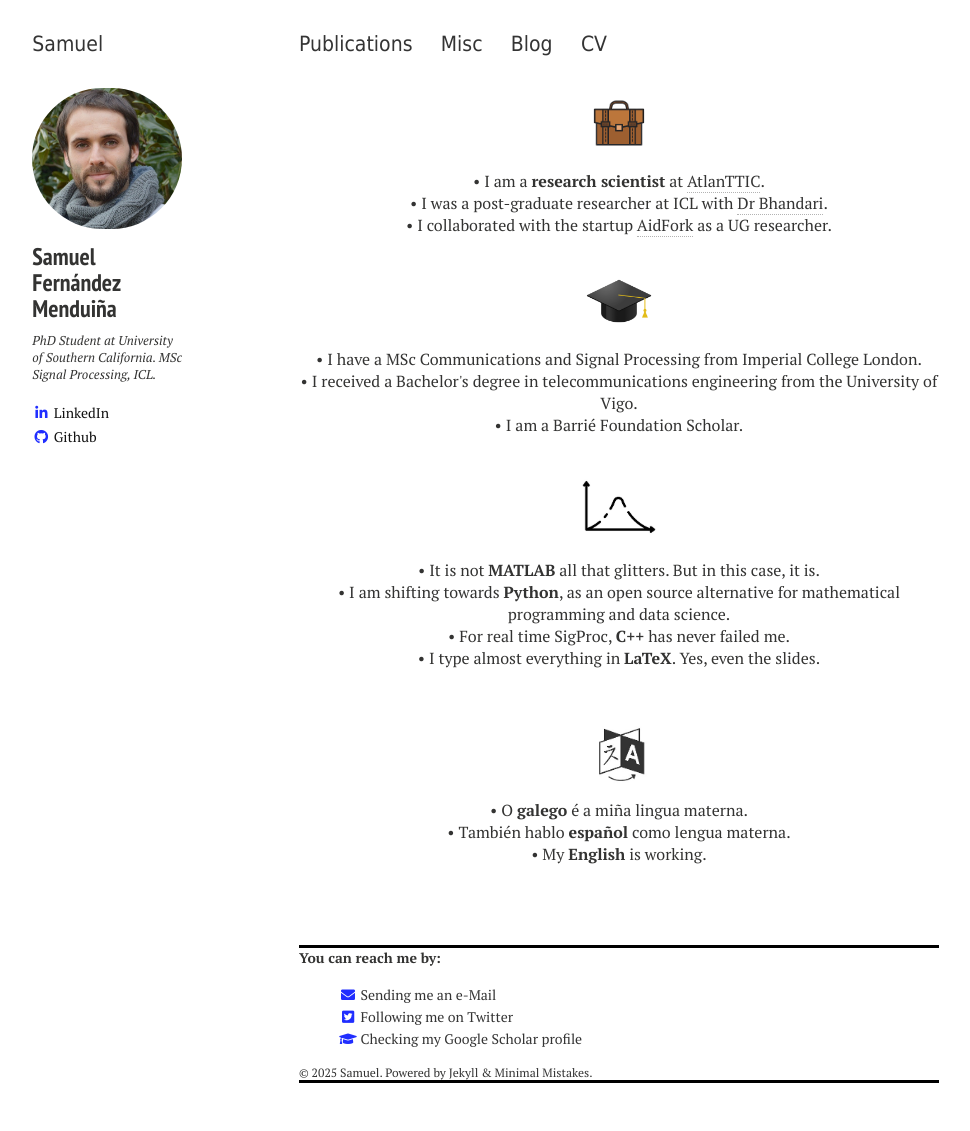
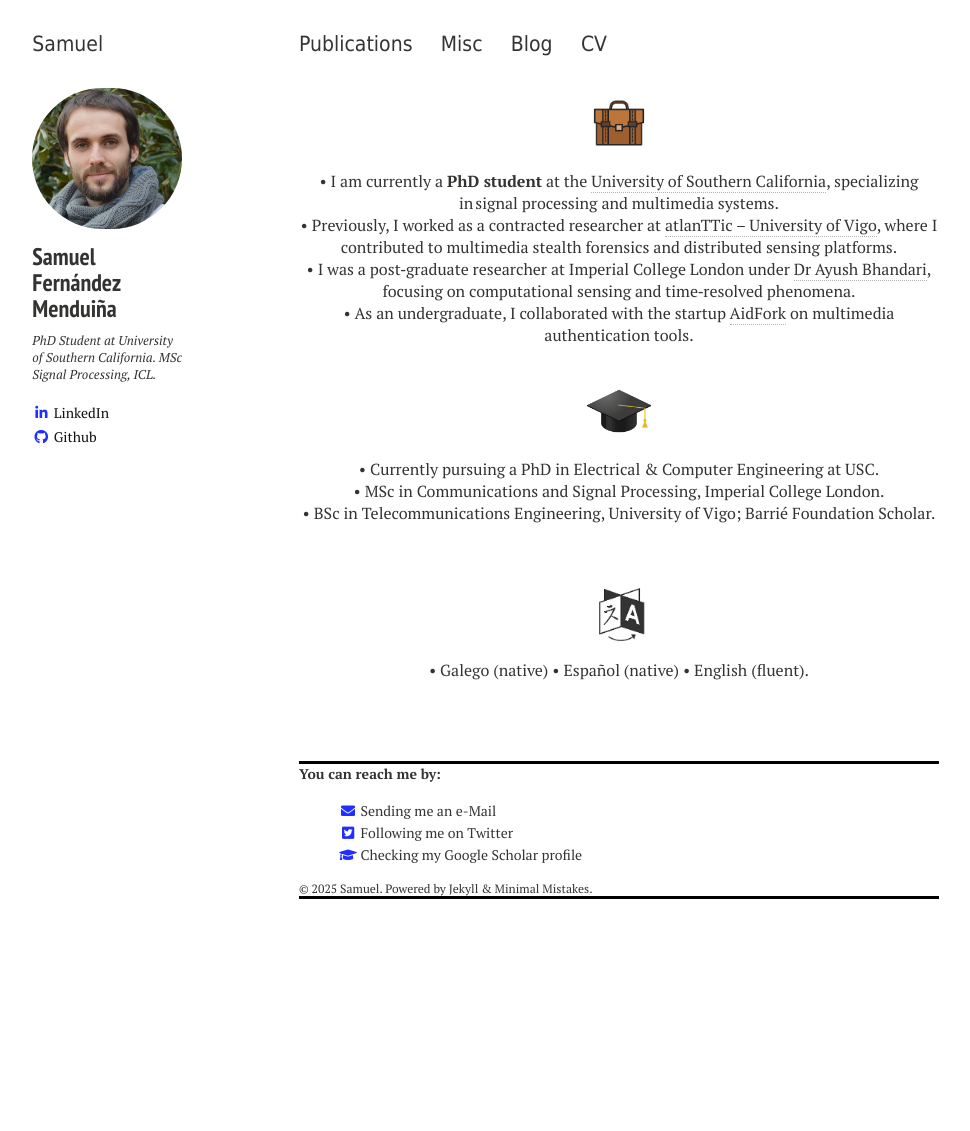
Before and after one commit to sf219/sf219.github.io, a Jekyll site: the page built from cv.md, in a window 1280 px wide. Shown: the whole page, without its empty margins (21-991 px from the left). Built offline with Jekyll 4.4.1, drawn with Linux system fonts in a browser that asks for light colours; nearby versions of some CDN libraries; after the commit the page ends 947 px from its top, so only the background shows below that.

Commit message:
Updates CV

```diff
--- a/_layouts/cv.html
+++ b/_layouts/cv.html
@@ -2,23 +2,18 @@
 <!--[if lt IE 7]><html class="no-js lt-ie9 lt-ie8 lt-ie7" lang="en"> <![endif]-->
 <!--[if (IE 7)&!(IEMobile)]><html class="no-js lt-ie9 lt-ie8" lang="en"><![endif]-->
 <!--[if (IE 8)&!(IEMobile)]><html class="no-js lt-ie9" lang="en"><![endif]-->
-<!--[if gt IE 8]><!--> <html class="no-js" lang="en"><!--<![endif]-->
+<!--[if gt IE 8]><!--><html class="no-js" lang="en"><!--<![endif]-->
 <head>
   {% include _head.html %}
   <style>
-  .bottom-three {
-     margin-bottom: 1.5cm;
-   }
-  .bottom-small {
-     margin-bottom: 1cm;
-   }
+    .bottom-three { margin-bottom: 1.5cm; }
+    .bottom-small { margin-bottom: 1cm; }
   </style>
 </head>
 
 <body class="page">
 
   {% include _browser-upgrade.html %}
-
   {% include _navigation.html %}
 
   {% if page.image.feature %}
@@ -35,53 +30,67 @@
       {% if page.image.credit %}
         <span class="image-credit">Photo Credit: <a href="{{ page.image.creditlink }}">{{ page.image.credit }}</a></span>
       {% endif %}
-  </div><!-- /.image-wrap -->
+    </div>
   {% endif %}
+
   <div id="main" role="main">
     <div class="article-author-side">
       {% include _author-bio.html %}
     </div>
     <article>
-   <!-- <h1>{{ page.title }}</h1> -->
       <div class="article-wrap">
-    <p align="center" class=bottom-small><img src="{{ site.url }}/images/CV/work_bag.jpg" alt="Work Experience" width="70" height="70"></p>
 
-      <p align="center">&#8226 I am a <strong>research scientist</strong> at <a href="https://research.google.com" target="_blank">AtlanTTIC</a>.</p>
-      <p align="center">&#8226 I was a post-graduate researcher at ICL with <a href="http://alumni.media.mit.edu/~ayush/" target="_blank">Dr Bhandari</a>.</p>
-      <p align="center" class="bottom-three">&#8226 I collaborated with the startup <a href="https://aidfork.uvigo.es/" target="_blank">AidFork</a> as a UG researcher.</p>
+        <!-- • Work Experience -->
+        <p align="center" class="bottom-small">
+          <img src="{{ site.url }}/images/CV/work_bag.jpg" alt="Work Experience" width="70" height="70">
+        </p>
 
+        <p align="center">
+          &#8226 I am currently a <strong>PhD student</strong> at the <a href="https://www.usc.edu" target="_blank">University of Southern California</a>, specializing in signal processing and multimedia systems.
+        </p>
+        <p align="center">
+          &#8226 Previously, I worked as a contracted researcher at <a href="https://atlanttic.uvigo.es/" target="_blank">atlanTTic – University of Vigo</a>, where I contributed to multimedia stealth forensics and distributed sensing platforms.
+        </p>
+        <p align="center">
+          &#8226 I was a post‑graduate researcher at Imperial College London under <a href="https://alumni.media.mit.edu/~ayush/" target="_blank">Dr Ayush Bhandari</a>,
+          focusing on computational sensing and time‑resolved phenomena.
+        </p>
+        <p align="center" class="bottom-three">
+          &#8226 As an undergraduate, I collaborated with the startup
+          <a href="https://aidfork.uvigo.es/" target="_blank">AidFork</a> on multimedia authentication tools.
+        </p>
 
-    <p align="center" class=bottom-small><img src="{{ site.url }}/images/CV/academic_hat.png" alt="Education" width="70" height="70"></p>
+        <!-- • Education -->
+        <p align="center" class="bottom-small">
+          <img src="{{ site.url }}/images/CV/academic_hat.png" alt="Education" width="70" height="70">
+        </p>
 
-      <p align="center">&#8226 I have a MSc Communications and Signal Processing from Imperial College London.</p>
-      <p align="center">&#8226 I received a Bachelor's degree in telecommunications engineering from the University of Vigo.</p>
-      <p align="center" class="bottom-three">&#8226 I am a Barrié Foundation Scholar.</p>
+        <p align="center">
+          &#8226 Currently pursuing a PhD in Electrical &amp; Computer Engineering at USC.
+        </p>
+        <p align="center">
+          &#8226 MSc in Communications and Signal Processing, Imperial College London.
+        </p>
+        <p align="center">
+          &#8226 BSc in Telecommunications Engineering, University of Vigo; Barrié Foundation Scholar.
+        </p>
+        <p align="center" class="bottom-three">&nbsp;</p>
 
+        <p align="center" class="bottom-small">
+          <img src="{{ site.url }}/images/CV/lang.jpg" alt="Languages" width="70" height="70">
+        </p>
 
-    <p align="center" class=bottom-small><img src="{{ site.url }}/images/CV/gauss.jpg" alt="Computer Skills" width="80" height="80"></p>
-
-      <p align="center">&#8226 It is not <strong>MATLAB</strong> all that glitters. But in this case, it is.</p>
-      <p align="center">&#8226 I am shifting towards <strong>Python</strong>, as an open source alternative for mathematical programming and data science.</p>
-      <p align="center">&#8226 For real time SigProc,  <strong>C++</strong> has never failed me.</p>
-      <p align="center">&#8226 I type almost everything in <strong>LaTeX</strong>. Yes, even the slides.</p>
+        <p align="center">
+          &#8226 Galego (native) • Español (native) • English (fluent).
+        </p>
 
         <br/>
 
-    <p align="center" class=bottom-small><img src="{{ site.url }}/images/CV/lang.jpg" alt="Languages" width="70" height="70"></p>
+        {{ content }}
 
-      <p align="center">&#8226 O <strong>galego</strong> é a miña lingua materna.</p>
-      <p align="center">&#8226 También hablo <strong>español</strong> como lengua materna.</p>
-      <p align="center">&#8226 My <strong>English</strong> is working.</p>
-    <br/>
-
-
-    {{ content }}
       </div><!-- /.article-wrap -->
-    {% if site.disqus_shortname and page.comments %}
-      <section id="disqus_thread"></section><!-- /#disqus_thread -->
-    {% endif %}
     </article>
-</div><!-- /#index -->
+  </div><!-- /#main -->
 
   <div class="footer-wrap">
     <footer>
@@ -90,6 +99,5 @@
   </div><!-- /.footer-wrap -->
 
   {% include _scripts.html %}
-
 </body>
 </html>
```
Lines whose indentation alone changed are shown as unchanged.
